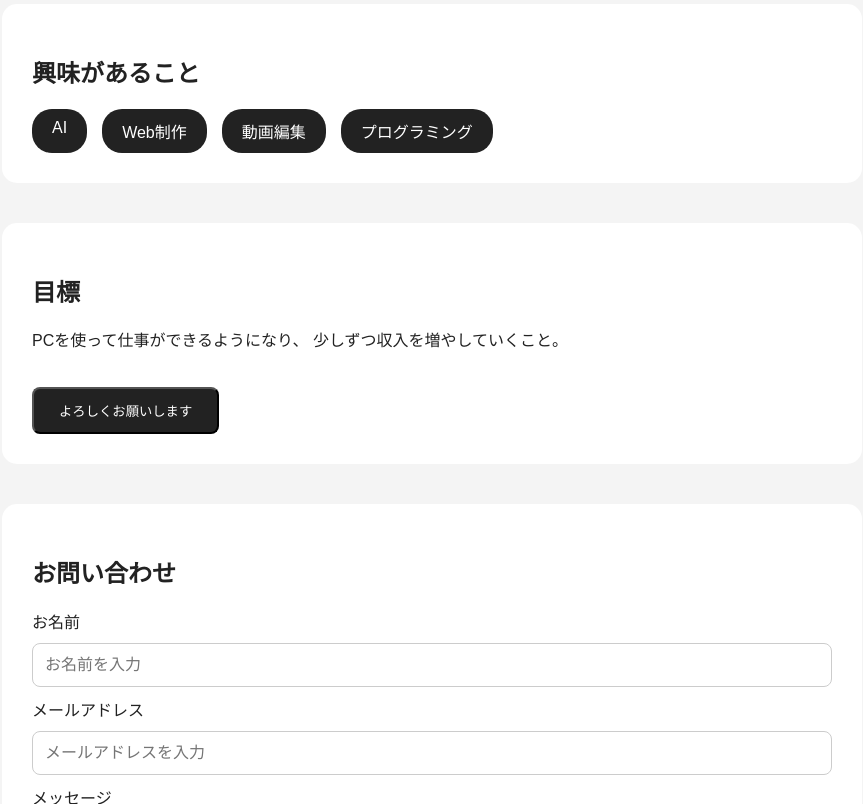
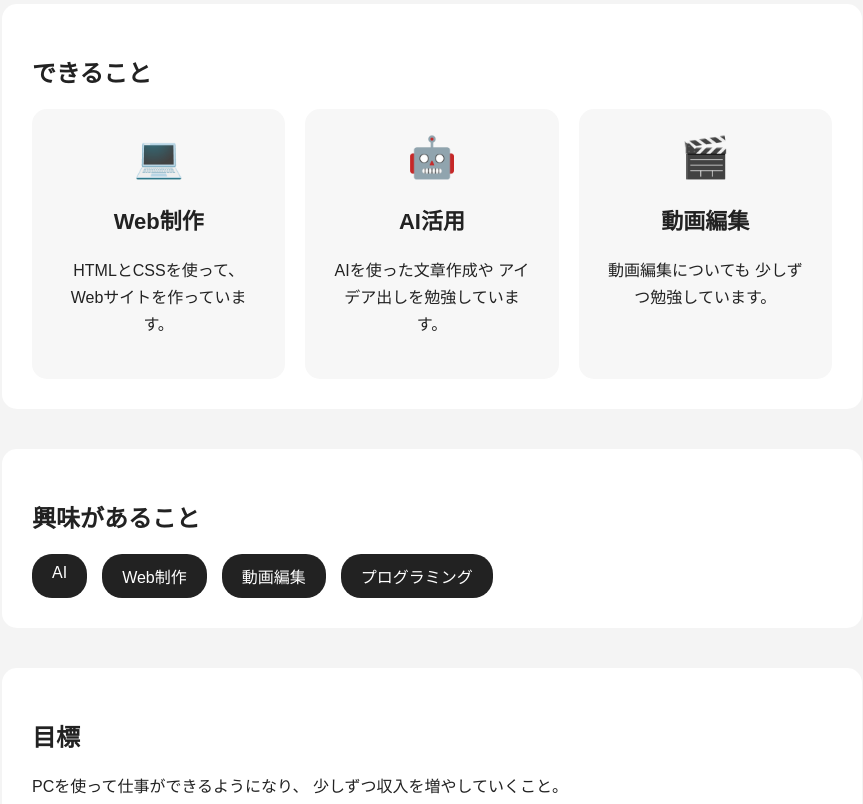
Before and after one commit to koachan0905/my-portfolio, a plain HTML site: page index.html in a window 1280 px wide. Shown: the part 1963-2767 px from the top of the page, without its empty margins (208-1071 px from the left). Drawn offline with Linux system fonts and the light colour scheme.

Commit message:
Refactor index.html for improved structure and styles

```diff
--- a/index.html
+++ b/index.html
@@ -173,7 +173,9 @@ form .button {
 .hero-button:hover {
     transform: translateY(-5px);
 }
-@media (max-width: 600px) {
+@media (max-width: 600px) {.service-cards {
+    grid-template-columns: 1fr;
+}
 
     .hero h1 {
         font-size: 40px;
@@ -204,6 +206,36 @@ form .button {
         padding: 8px 15px;
     }
 
+}
+.service-cards {
+    display: grid;
+    grid-template-columns: repeat(3, 1fr);
+    gap: 20px;
+}
+
+.service-card {
+    padding: 25px;
+    background: #f7f7f7;
+    border-radius: 15px;
+    text-align: center;
+
+    transition: 0.3s;
+}
+
+.service-card:hover {
+    transform: translateY(-8px);
+}
+
+.service-icon {
+    font-size: 40px;
+}
+
+.service-card h3 {
+    font-size: 22px;
+}
+
+.service-card p {
+    line-height: 1.7;
 }
 </style>
 </head>
@@ -248,6 +280,42 @@ form .button {
 </p>
 
 <img src="myimage.jpg" alt="プロフィール画像" class="profile-image">
+
+</section>
+<section class="fade-section">
+
+    <h2>できること</h2>
+
+    <div class="service-cards">
+
+        <div class="service-card">
+            <div class="service-icon">💻</div>
+            <h3>Web制作</h3>
+            <p>
+                HTMLとCSSを使って、
+                Webサイトを作っています。
+            </p>
+        </div>
+
+        <div class="service-card">
+            <div class="service-icon">🤖</div>
+            <h3>AI活用</h3>
+            <p>
+                AIを使った文章作成や
+                アイデア出しを勉強しています。
+            </p>
+        </div>
+
+        <div class="service-card">
+            <div class="service-icon">🎬</div>
+            <h3>動画編集</h3>
+            <p>
+                動画編集についても
+                少しずつ勉強しています。
+            </p>
+        </div>
+
+    </div>
 
 </section>
 
```
